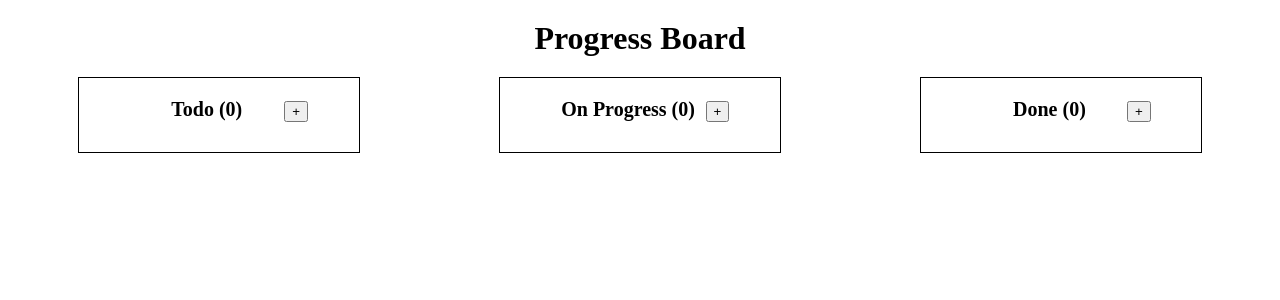
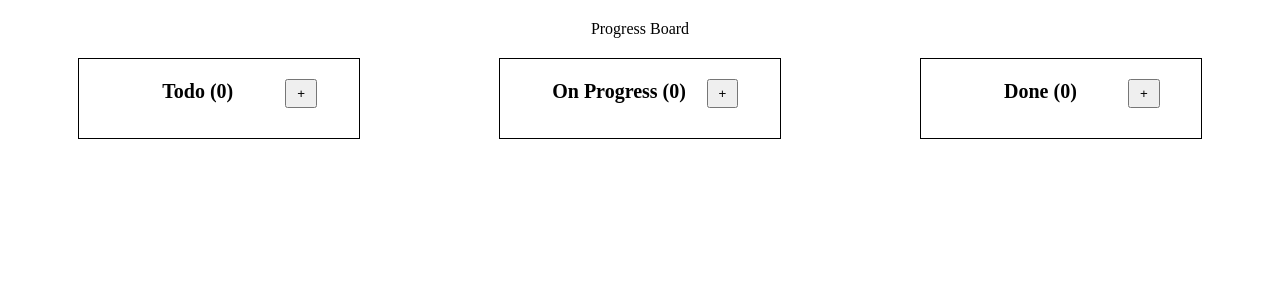
Before and after one commit to IrvanMahardhika/progress-board-website, a React (Create React App) app: page / in a window 1280 px wide. Shown: the top 300 px of the page. Built offline with nearby package versions, Linux system fonts and the light colour scheme.

Commit message:
Minor styling adjustment.

```diff
--- a/src/components/BoxContainer.tsx
+++ b/src/components/BoxContainer.tsx
@@ -100,12 +100,12 @@ const BoxContainer: React.FC<Props> = ({
     // eslint-disable-next-line react-hooks/exhaustive-deps
   }, [state.isDragging, handleMouseMove, handleMouseUp]);
 
-  const addList = () => {
+  const addNewEntryIntoList = () => {
+    const inputBoxElement = document.getElementById(
+      `inputBox-${id}`,
+    ) as HTMLInputElement;
     if (newEntry !== '') {
       let newList;
-      const inputBoxElement = document.getElementById(
-        `inputBox-${id}`,
-      ) as HTMLInputElement;
       switch (id) {
         case 1:
           newList = [...todoList, newEntry];
@@ -131,19 +131,8 @@ const BoxContainer: React.FC<Props> = ({
         default:
           break;
       }
-    }
-  };
-
-  const renderListQty = () => {
-    switch (id) {
-      case 1:
-        return todoList.length;
-      case 2:
-        return onProgressList.length;
-      case 3:
-        return doneList.length;
-      default:
-        return null;
+    } else {
+      inputBoxElement.focus();
     }
   };
 
@@ -201,13 +190,26 @@ const BoxContainer: React.FC<Props> = ({
     }
   };
 
+  const renderListQty = () => {
+    switch (id) {
+      case 1:
+        return todoList.length;
+      case 2:
+        return onProgressList.length;
+      case 3:
+        return doneList.length;
+      default:
+        return null;
+    }
+  };
+
   return (
     <div className="box-container" style={styles} onMouseDown={handleMouseDown}>
       <div className="title">
-        <div className="text">
+        <div className="title-text">
           {name} ({renderListQty()})
         </div>
-        <button className="input-button" onClick={() => setShowInputBox(id)}>
+        <button className="show-input" onClick={() => setShowInputBox(id)}>
           +
         </button>
       </div>
@@ -220,10 +222,12 @@ const BoxContainer: React.FC<Props> = ({
             value={newEntry}
             onChange={({ target }) => setNewEntry(target.value)}
           />
-          <button className="add" onClick={addList}>
+          <button className="add" onClick={addNewEntryIntoList}>
             v
           </button>
-          <button className="cancel">x</button>
+          <button className="cancel" onClick={() => setShowInputBox(0)}>
+            x
+          </button>
         </div>
       )}
       {renderList()}
--- a/src/components/ListContentContainer.tsx
+++ b/src/components/ListContentContainer.tsx
@@ -125,12 +125,8 @@ const ListContentContainer: React.FC<Props> = ({
   };
 
   return (
-    <div
-      className="listContent-Container"
-      style={styles}
-      onMouseDown={handleMouseDown}
-    >
-      <div className="text">{title}</div>
+    <div className="listContent" style={styles} onMouseDown={handleMouseDown}>
+      <div className="listContent-title">{title}</div>
       <div>
         <button
           className="delete"
--- a/src/css/styles.css
+++ b/src/css/styles.css
@@ -1,13 +1,9 @@
-.App {
-  position: relative;
-}
-
 .appTitle {
   margin: 20px 0;
   text-align: center;
 }
 
-.appTitle .text {
+.appTitle-text {
   font-size: 32px;
   font-weight: bold;
 }
@@ -25,7 +21,7 @@
   width: 100%;
 }
 
-.box-container {
+.appContent .box-container {
   display: inline-block;
   min-width: 250px;
   max-width: 400px;
@@ -35,11 +31,11 @@
   background-color: #fff;
 }
 
-.box-container .title {
+.appContent .box-container .title {
   margin: 0 0 20px 0;
 }
 
-.box-container .title .text {
+.appContent .box-container .title-text {
   display: inline-block;
   width: 155px;
   font-size: 20px;
@@ -47,23 +43,24 @@
   text-align: center;
 }
 
-.box-container .input {
+.appContent .box-container .input {
   margin: 0 0 10px 0;
 }
 
-.box-container .input .inputBox {
+.appContent .box-container .input .inputBox {
   width: 150px;
 }
 
-.box-container button.add,
-.box-container button.cancel,
-.box-container button.delete {
+.appContent .box-container button.show-input,
+.appContent .box-container button.add,
+.appContent .box-container button.cancel,
+.appContent .box-container button.delete {
   padding: 5px 10px;
   margin: 0 0 0 10px;
   cursor: pointer;
 }
 
-.box-container .listContent-Container {
+.appContent .box-container .listContent {
   display: -webkit-box;
   display: -ms-flexbox;
   display: flex;
@@ -77,7 +74,7 @@
   background-color: #e6e6e6;
 }
 
-.box-container .listContent-Container .text {
+.appContent .box-container .listContent-title {
   display: inline-block;
   width: 90%;
   text-align: left;
--- a/src/scss/styles.scss
+++ b/src/scss/styles.scss
@@ -1,12 +1,12 @@
-.App {
-  position: relative;
-}
+$mainWhite: #fff;
+$mainBlack: #000000;
+$mainGray: #e6e6e6;
 
 .appTitle {
   margin: 20px 0;
   text-align: center;
 
-  .text {
+  &-text {
     font-size: 32px;
     font-weight: bold;
   }
@@ -17,21 +17,20 @@
   flex-direction: row;
   justify-content: space-around;
   width: 100%;
-}
 
   .box-container {
     display: inline-block;
     min-width: 250px;
     max-width: 400px;
     padding: 20px 15px 10px;
-  border: 1px solid #000000;
+    border: 1px solid $mainBlack;
     text-align: center;
-  background-color: #fff;
+    background-color: $mainWhite;
 
     .title {
       margin: 0 0 20px 0;
 
-    .text {
+      &-text {
         display: inline-block;
         width: 155px;
         font-size: 20px;
@@ -48,6 +47,7 @@
       }
     }
 
+    button.show-input,
     button.add,
     button.cancel,
     button.delete {
@@ -56,18 +56,19 @@
       cursor: pointer;
     }
 
-  .listContent-Container {
+    .listContent {
       display: flex;
       flex-direction: row;
       margin: 10px 0 0 0;
       padding: 5px 10px;
-    border: 1px solid #000000;
-    background-color: #e6e6e6;
+      border: 1px solid $mainBlack;
+      background-color: $mainGray;
 
-    .text {
+      &-title {
         display: inline-block;
         width: 90%;
         text-align: left;
       }
     }
   }
+}
```
Also changed, not shown: 1 other file (tests, documents, lock files or other folders). Lines whose indentation alone changed are shown as unchanged.
